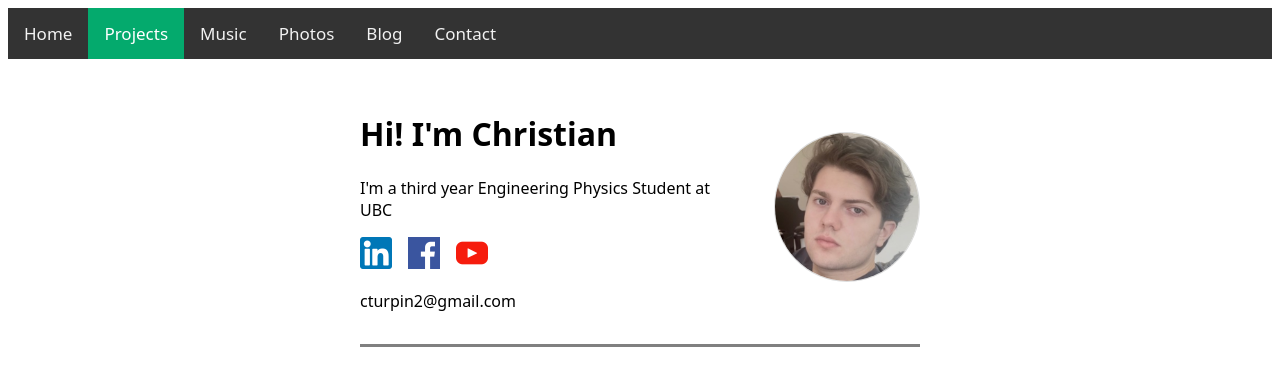
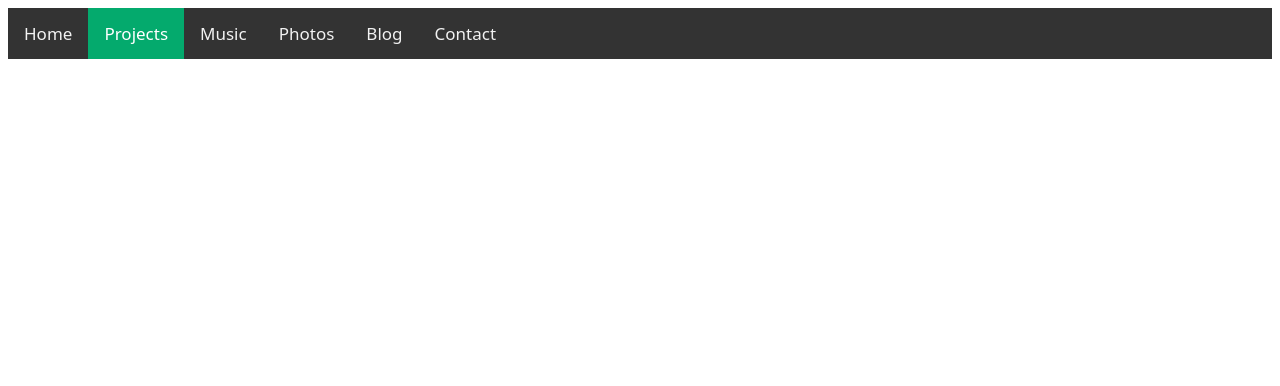
Before and after one commit to cturpin2/cturpin2.github.io, a plain HTML site: page projects.html in a window 1280 px wide. Drawn offline with Linux system fonts and the light colour scheme.

Commit message:
removed business card from projects page

```diff
--- a/projects.html
+++ b/projects.html
@@ -17,25 +17,6 @@
         <a href="#contact">Contact</a>
     </div>
 
-    <div class="businessCard">
-        <div class="businessCardText">
-            <h1>Hi! I'm Christian </h1>
-            <p>I'm a third year Engineering Physics Student at UBC</p>
-
-            <div class="socialMedia">
-                <a href="https://www.linkedin.com/in/christian-turpin-21710915b/?originalSubdomain=ca" ><img src="images/linkedin.png" id="social"></a>
-                <a href="https://www.facebook.com" ><img src="images/facebook.png" id="social"></a>
-                <a href="https://www.youtube.com" ><img src="images/youtube.png" id="social"></a>
-            </div>
-
-
-            <p>cturpin2@gmail.com</p>
-        </div>
-
-        <div class="businessCardPhoto">
-            <img src="images/portrait.jpeg" alt="Christian Turpin Portrait" id="portrait">
-        </div>
-    </div>
 
 </body>
 </html>
```
